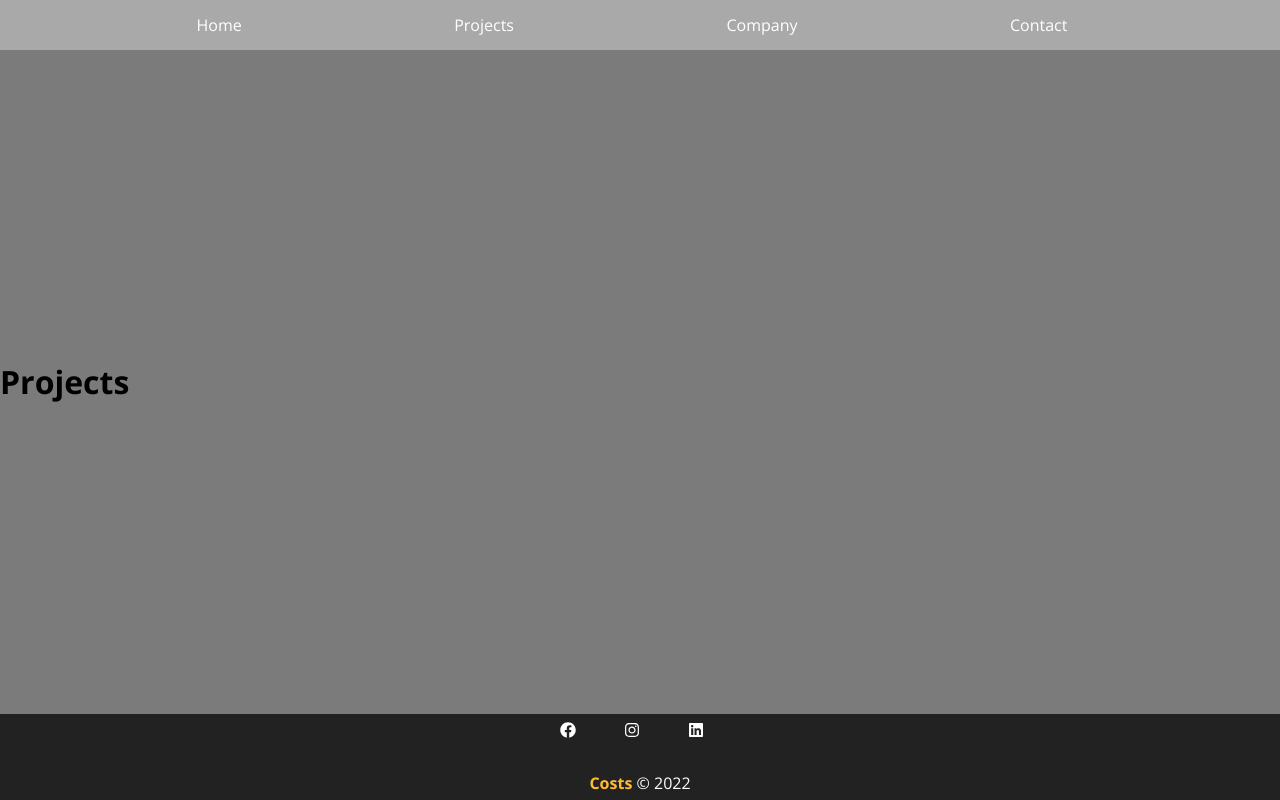
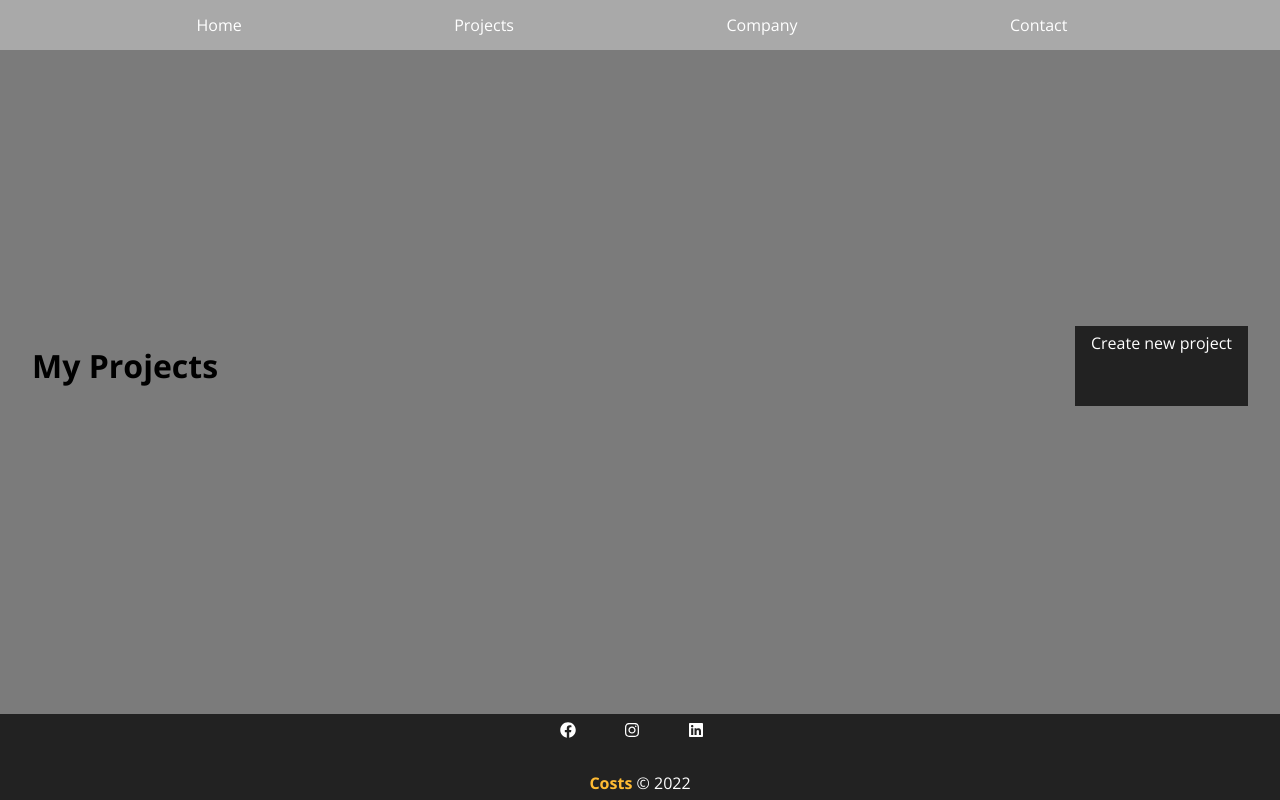
Before and after one commit to jpviegas/costs, a React (Vite) app: page /projects in a window 1280 px wide. Built offline with nearby package versions, Linux system fonts and the light colour scheme.

Commit message:
feat: dashboard

```diff
--- a/src/components/Layout/Container/Container.css
+++ b/src/components/Layout/Container/Container.css
@@ -10,7 +10,7 @@
 }
 
 .start {
-  justify-content: start;
+  justify-content: flex-start;
 }
 
 .column {
--- a/src/components/Layout/Container/Container.jsx
+++ b/src/components/Layout/Container/Container.jsx
@@ -2,9 +2,9 @@ import PropTypes from 'prop-types';
 
 function Container({ children, styles, customClass }) {
   return (
-    <div className={`${styles.container} ${styles[customClass]}`}>
-      {children}
-    </div>
+    <section className={`${styles.container} ${styles[customClass]}`}>
+      <article>{children}</article>
+    </section>
   );
 }
 
--- /dev/null
+++ b/src/pages/Projects/Projects.css
@@ -0,0 +1,9 @@
+.projects {
+  padding: 2em;
+}
+
+.title {
+  display: flex;
+  justify-content: space-between;
+  margin-bottom: 2em;
+}
--- a/src/pages/Projects/Projects.jsx
+++ b/src/pages/Projects/Projects.jsx
@@ -1,5 +1,8 @@
 import { useLocation } from 'react-router-dom';
+// import Container from '../../components/Layout/Container/Container';
 import Message from '../../components/Layout/Message/Message';
+import LinkButton from '../../components/LinkButton/LinkButton';
+import './Projects.css';
 
 function Projects() {
   const location = useLocation();
@@ -11,8 +14,14 @@ function Projects() {
 
   return (
     <main className="projects">
-      <h1>Projects</h1>
+      <div className="title">
+        <h1>My Projects</h1>
+        <LinkButton to="/newproject" text="Create new project" />
+      </div>
       <Message msg={message} type="success" />
+      {/* <Container customClass="start">
+        <p>projects...</p>
+      </Container> */}
     </main>
   );
 }
```
